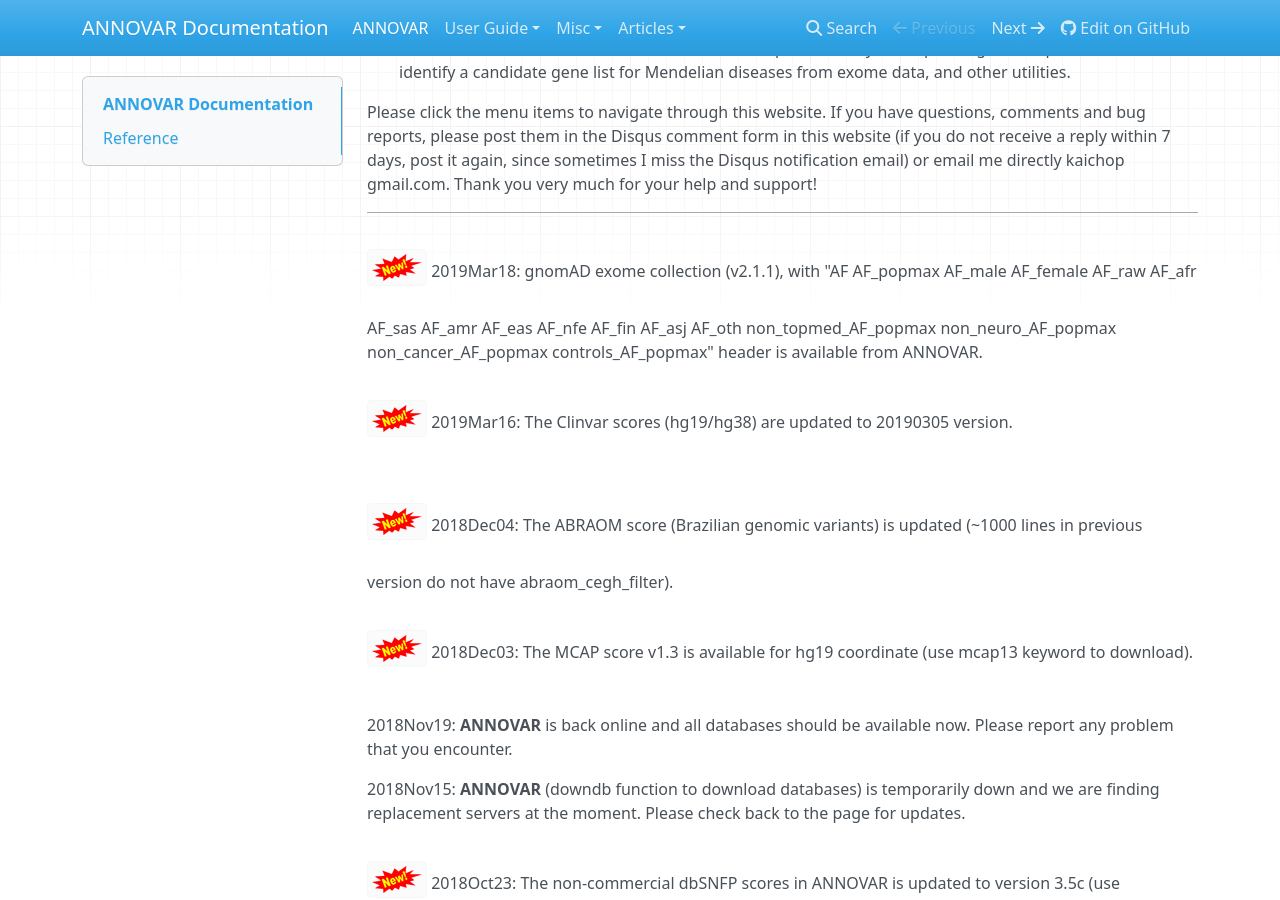
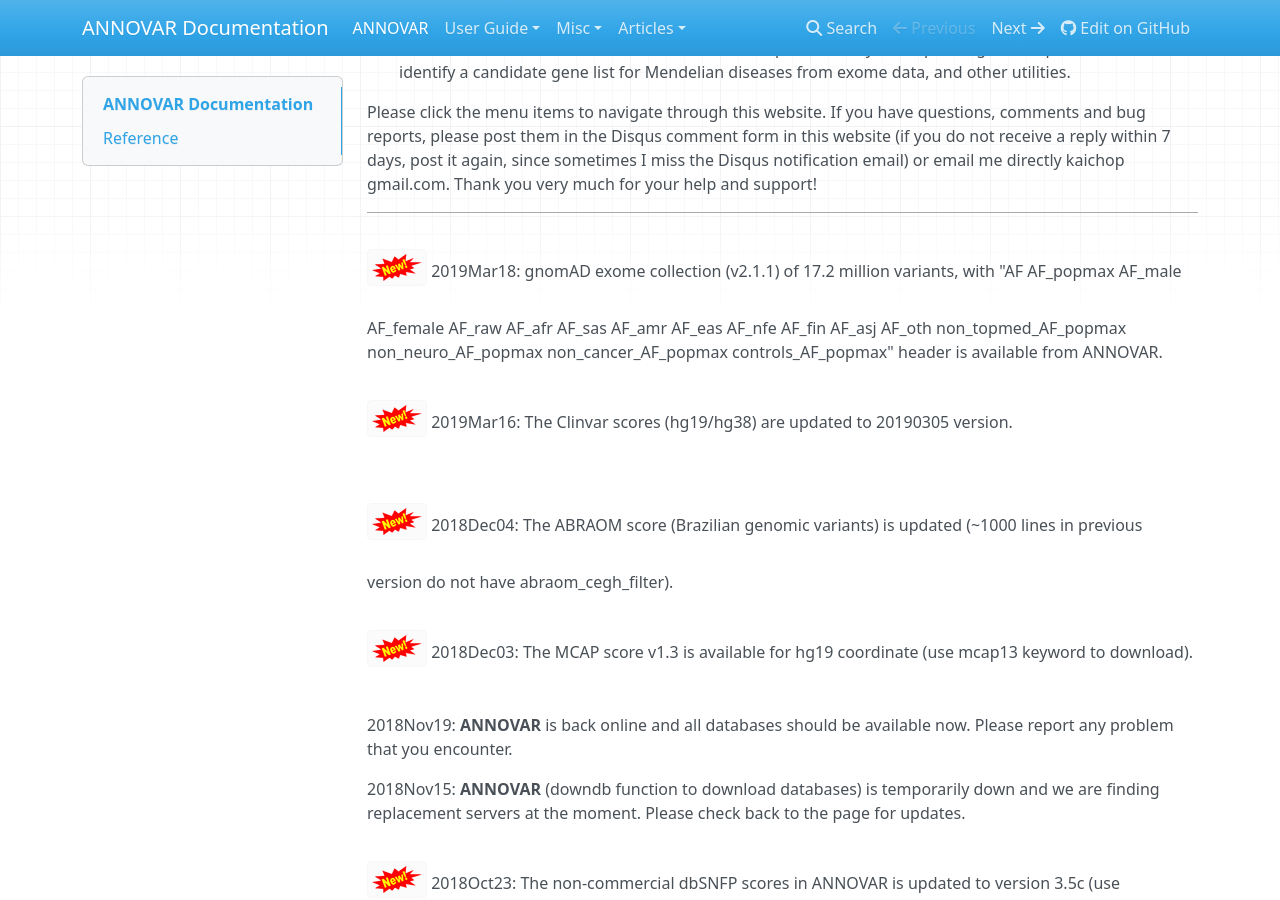
Before and after one commit to WGLab/doc-ANNOVAR, an MkDocs documentation site: the page built from docs/index.md, in a window 1280 px wide and 900 px high, scrolled down 498 px. Built offline with MkDocs 1.6.1, drawn with Linux system fonts in a browser that asks for light colours; nearby versions of some CDN libraries; old or Windows-style settings are respelled for this version of MkDocs.

Commit message:
Update index.md

```diff
--- a/docs/index.md
+++ b/docs/index.md
@@ -11,7 +11,7 @@ Please click the menu items to navigate through this website. If you have questi
 
 ---
 
-![new](img/new.png) 2019Mar18: gnomAD exome collection (v2.1.1), with "AF AF_popmax AF_male AF_female AF_raw AF_afr AF_sas AF_amr AF_eas AF_nfe AF_fin AF_asj AF_oth non_topmed_AF_popmax non_neuro_AF_popmax non_cancer_AF_popmax controls_AF_popmax" header is available from ANNOVAR.
+![new](img/new.png) 2019Mar18: gnomAD exome collection (v2.1.1) of 17.2 million variants, with "AF AF_popmax AF_male AF_female AF_raw AF_afr AF_sas AF_amr AF_eas AF_nfe AF_fin AF_asj AF_oth non_topmed_AF_popmax non_neuro_AF_popmax non_cancer_AF_popmax controls_AF_popmax" header is available from ANNOVAR.
 
 ![new](img/new.png) 2019Mar16: The Clinvar scores (hg19/hg38) are updated to 20190305 version.
 
```
